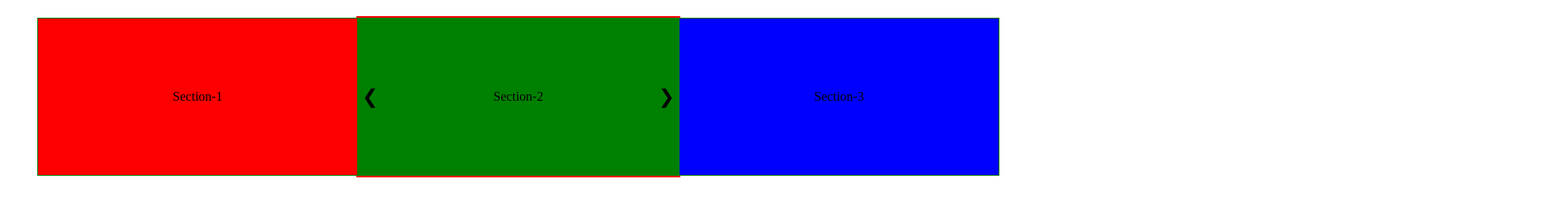
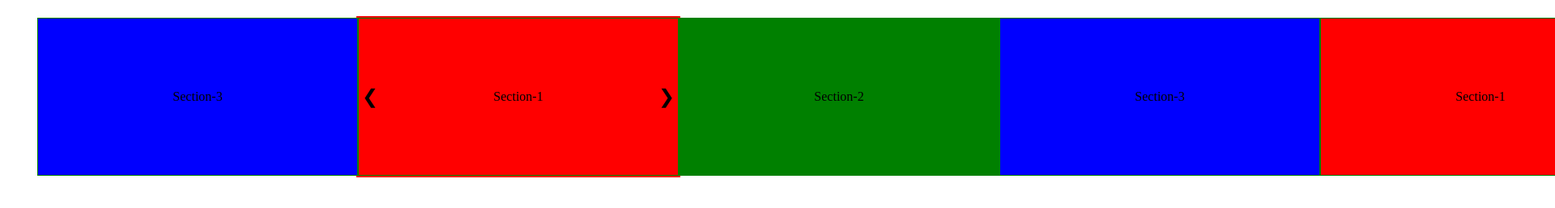
Before and after one commit to cloudaziz/javascript-2024, a plain HTML site: page infiniteslider/index.html in a window 1280 px wide. Shown: the top 258 px of the page at 81% size, 1920 px wide, since content can reach past the window. Drawn offline with Linux system fonts and the light colour scheme.

Commit message:
moving left 1st item

```diff
--- a/infiniteslider/index.html
+++ b/infiniteslider/index.html
@@ -13,7 +13,7 @@
       <div class="slider-wrapper">
 
          <ul class="slider">
-            <li style="--bg-color: red">Section-1</li>
+            <li class="active" style="--bg-color: red">Section-1</li>
             <li style="--bg-color: green">Section-2</li>
             <li style="--bg-color: blue">Section-3</li>
          </ul>
--- a/infiniteslider/style.css
+++ b/infiniteslider/style.css
@@ -12,7 +12,9 @@
 }
 
 .slider-wrapper {
-  --item-index: 1;
+  --show-item: 1;
+  /* for script.js */
+  /* --item-index: 1; */
   border: 2px solid red;
   width: 100%;
   height: 100%;
@@ -22,8 +24,9 @@
   height: 100%;
   display: grid;
   grid-auto-flow: column;
-  grid-auto-columns: calc(100% / 1);
-  transform: translateX(calc(-100% * var(--item-index)));
+  grid-auto-columns: calc(100% / var(--show-item));
+  /* for script.js  */
+  /* transform: translateX(calc(-100% * var(--item-index))); */
 
   & li {
     border: 1px solid green;
--- a/infiniteslider/updatescript.js
+++ b/infiniteslider/updatescript.js
@@ -31,3 +31,13 @@ for (let index = 1; index <= showItem; index++) {
   lastClone.classList.remove('active');
   slider.prepend(lastClone);
 }
+// Getting update sliderItems after firstClone and lastClone
+sliderItems = slider.querySelectorAll('li');
+
+// To showing index 1 for current view
+sliderItems.forEach((item, indx) => {
+  if (item.classList.contains('active')) {
+    currentIndex = indx;
+    slider.style.transform = `translateX(-${sliderItemWidth * currentIndex}px)`;
+  }
+});
```
